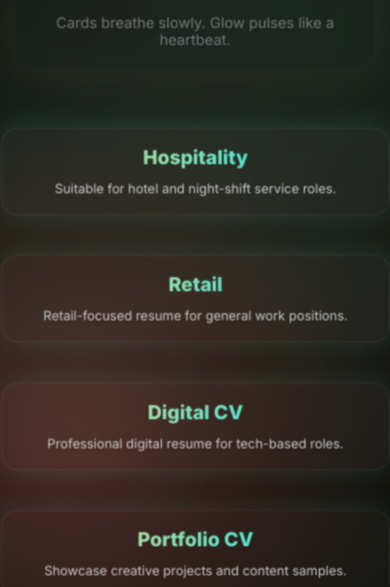
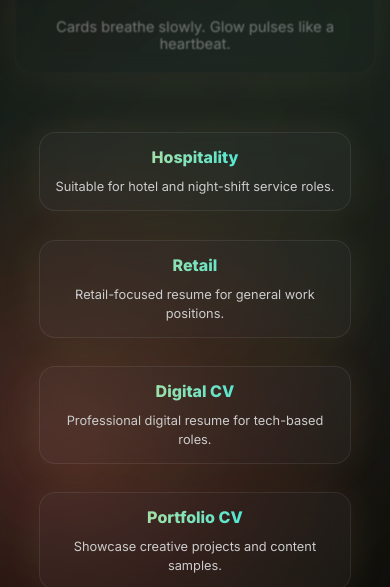
Before and after one commit to Mo31D/Elasrag, a plain HTML site: page mo/index.html in a window 390 px wide. Shown: the part 257-844 px from the top of the page. Drawn offline with Linux system fonts and the light colour scheme.

Commit message:
Add files via upload

```diff
--- a/mo/index.html
+++ b/mo/index.html
@@ -175,55 +175,122 @@ nav {
 
 /* ==== CARD EFFECTS (hover, pulse, glow) ==== */
 .card {
-  width:25vw;
-  border-radius:16px;
-  padding:28px 20px;
-  background:rgba(255,255,255,0.04);
-  border:1px solid rgba(255,255,255,0.08);
-  backdrop-filter:blur(12px);
-  box-shadow:0 0 40px rgba(255,230,150,0.08);
-  transition:transform 0.28s ease, box-shadow 0.28s ease, filter 0.28s ease;
-  will-change:transform, box-shadow, filter;
-  z-index:12;
-  position:relative;
-  animation:cardPulse 6s ease-in-out infinite;
-}
-@keyframes cardPulse {
-  0%,100% { transform:scale(1); box-shadow:0 0 25px rgba(255,230,150,0.08); }
-  50% { transform:scale(1.04); box-shadow:0 0 55px rgba(0,255,255,0.35); }
+  width: clamp(180px, 22vw, 260px); /* 👈 مرنة تتأقلم مع كل حجم */
+  border-radius: 16px;
+  padding: clamp(16px, 2vw, 24px);
+  background: rgba(255,255,255,0.04);
+  border: 1px solid rgba(255,255,255,0.08);
+  backdrop-filter: blur(12px);
+  box-shadow: 0 0 40px rgba(255,230,150,0.08);
+  transition: transform 0.28s ease, box-shadow 0.28s ease, filter 0.28s ease;
+  will-change: transform, box-shadow, filter;
+  z-index: 12;
+  position: relative;
+  animation: cardPulse 6s ease-in-out infinite;
 }
 
 .card:hover {
-  transform:translateY(-8px) scale(1.05);
-  box-shadow:0 0 65px rgba(0,255,255,0.45);
-  filter:brightness(1.1);
+  transform: translateY(-6px) scale(1.04);
+  box-shadow: 0 0 60px rgba(0,255,255,0.45);
+  filter: brightness(1.1);
 }
 
+/* النص داخل الكروت */
 .card-title {
-  font-weight:800;
-  font-size:1.2rem;
-  margin-bottom:10px;
-  background:linear-gradient(90deg,#f5d67b,#00f0ff);
-  -webkit-background-clip:text;
-  -webkit-text-fill-color:transparent;
-}
-.card-desc {
-  color:#ccc;
-  font-size: clamp(0.8rem, 2.5vw, 1rem);
-  line-height:1.5;
+  font-weight: 800;
+  font-size: clamp(1rem, 2vw, 1.3rem);
+  margin-bottom: 10px;
+  background: linear-gradient(90deg,#f5d67b,#00f0ff);
+  -webkit-background-clip: text;
+  -webkit-text-fill-color: transparent;
 }
 
-/* mobile */
-@media (max-width:1000px){
-  .card { width:40%; }
-  .header-title { font-size:2rem; }
+.card-desc {
+  color: #ccc;
+  font-size: clamp(0.8rem, 1.8vw, 1rem);
+  line-height: 1.5;
 }
 
-@media (max-width:500px){
-  .header-title { font-size:1.6rem; }
-  .card { width:95%; padding:16px; }
-  .elara-popup { width:60%; height:50vh; }
-  .elara-orb { width:140px; height:140px; top:10%; }
+/* تحسين العرض في الموبايل */
+@media (max-width: 800px) {
+  .grid {
+    gap: 24px;
+  }
+  .card {
+    width: clamp(160px, 42vw, 220px);
+  }
+}
+
+@media (max-width: 500px) {
+  .card {
+    width: 80%;
+    padding: 14px;
+  }
+  .card-title {
+    font-size: clamp(0.9rem, 4vw, 1.1rem);
+  }
+  .card-desc {
+    font-size: clamp(0.75rem, 3.5vw, 0.9rem);
+  }
+}
+
+/* ==== GRID for Cards ==== */
+.grid {
+  display: grid;
+  grid-template-columns: repeat(2, 1fr); /* صفين كل صف فيه كارتين */
+  gap: 40px;
+  justify-items: center;
+  margin-top: 60px;
+  position: relative;
+  z-index: 12;
+}
+
+/* ==== CARD STYLE ==== */
+.card {
+  width: clamp(180px, 50%, 260px);
+  border-radius: 16px;
+  padding: clamp(16px, 2vw, 24px);
+  background: rgba(255,255,255,0.04);
+  border: 1px solid rgba(255,255,255,0.08);
+  backdrop-filter: blur(12px);
+  box-shadow: 0 0 40px rgba(255,230,150,0.08);
+  transition: transform 0.28s ease, box-shadow 0.28s ease, filter 0.28s ease;
+  position: relative;
+  animation: cardPulse 6s ease-in-out infinite;
+}
+
+.card:hover {
+  transform: translateY(-6px) scale(1.04);
+  box-shadow: 0 0 60px rgba(0,255,255,0.45);
+  filter: brightness(1.1);
+}
+
+/* ==== النص داخل الكارت ==== */
+.card-title {
+  font-weight: 800;
+  font-size: clamp(1rem, 2vw, 1.3rem);
+  margin-bottom: 10px;
+  background: linear-gradient(90deg,#f5d67b,#00f0ff);
+  -webkit-background-clip: text;
+  -webkit-text-fill-color: transparent;
+}
+
+.card-desc {
+  color: #ccc;
+  font-size: clamp(0.8rem, 1.8vw, 1rem);
+  line-height: 1.5;
+}
+
+/* 📱 الموبايل الصغير: كارت واحد في كل صف */
+@media (max-width: 600px) {
+  .grid {
+    grid-template-columns: 1fr; /* صف واحد */
+    gap: 28px;
+  }
+  .card {
+    width: 85%;
+    padding: 14px;
+  }
 }
 /* ========== Elara Assistant Styling ========== */
 .elara-card {
@@ -386,7 +453,7 @@ nav {
   padding: 14px 16px;
   border-bottom: 1px solid rgba(255,255,255,0.08);
   font-weight: bold;
-  font-size: 15px;
+  font-size: clamp(12px, 2.5vw, 15px); /* 👈 يصغر تلقائيًا */
   letter-spacing: 0.6px;
   color: #eafcff;
   text-shadow: 0 0 8px rgba(0,255,255,0.5);
@@ -450,9 +517,9 @@ nav {
   border: 1px solid rgba(255,255,255,0.1);
   border-radius: 8px;
   color: #fff;
-  padding: 10px;
+  padding: clamp(6px, 1.2vh, 10px);
   outline: none;
-  font-size: 15px;
+  font-size: clamp(12px, 2.5vw, 15px); /* 👈 يتفاعل مع الشاشة */
   transition: 0.3s ease;
 }
 
@@ -557,11 +624,13 @@ nav {
 document.addEventListener("DOMContentLoaded", () => {
   const heart = document.getElementById("heartbeatSound");
   const breath = document.getElementById("breathSound");
-  heart.volume = 0.25;
-  breath.volume = 0.002;
+  heart.volume = 0.12;
+  breath.volume = 0.001;
 
-  const cycleDuration = 6000; // نفس مدة حركة الكروت
-  const cycleStart = Date.now(); // مرجع البداية لتقدير موقع الدورة
+  const cycleDuration = 6000;
+  const cycleStart = Date.now();
+
+  let hbTimer, brTimer;
 
   function playHeart() {
     heart.currentTime = 0;
@@ -576,32 +645,36 @@ document.addEventListener("DOMContentLoaded", () => {
   }
 
   function startBreathing() {
-    breath.playbackRate = 0.5; // يجعل النفس ≈ 6 ثوانٍ
+    breath.playbackRate = 0.5;
     breath.loop = false;
     breath.currentTime = 0;
     breath.play().catch(()=>{});
-
-    // أعِد التشغيل مع كل دورة كروت جديدة
     brTimer = setInterval(() => {
       breath.currentTime = 0;
       breath.play().catch(()=>{});
     }, cycleDuration);
   }
 
+  function stopAll() {
+    clearInterval(hbTimer);
+    clearInterval(brTimer);
+    hbTimer = null;
+    brTimer = null;
+    heart.pause();
+    breath.pause();
+    heart.currentTime = 0;
+    breath.currentTime = 0;
+  }
+
   function startAllSynced() {
     startHeartbeat();
-
-    // احسب أين نحن الآن في دورة الكروت
     const elapsed = (Date.now() - cycleStart) % cycleDuration;
     const halfCycle = cycleDuration / 2;
 
     if (elapsed < 400 || elapsed > (cycleDuration - 400)) {
-      // الكروت الآن تقريباً في وضع البداية ↓ ابدأ فورًا
       startBreathing();
     } else {
-      // الكروت في منتصف الحركة ↑ انتظر حتى تنتهي الدورة الحالية
       const wait = cycleDuration - elapsed;
-      console.log(`⏳ Waiting ${wait}ms until next breathing cycle...`);
       setTimeout(() => startBreathing(), wait);
     }
 
@@ -610,25 +683,11 @@ document.addEventListener("DOMContentLoaded", () => {
 
   document.addEventListener("click", startAllSynced);
 
-  // إيقاف واستئناف عند الانتقال أو فقدان التركيز
+  /* 🛑 يتوقف عند مغادرة الصفحة أو التنقل */
   window.addEventListener("beforeunload", stopAll);
   document.addEventListener("visibilitychange", () => {
     if (document.hidden) stopAll();
-    else resumeAll();
   });
-
-  let hbTimer, brTimer;
-  function stopAll() {
-    clearInterval(hbTimer);
-    clearInterval(brTimer);
-    heart.pause();
-    breath.pause();
-  }
-
-  function resumeAll() {
-    if (!hbTimer) startHeartbeat();
-    if (!brTimer) startBreathing();
-  }
 });
 </script>
 <script>
```
